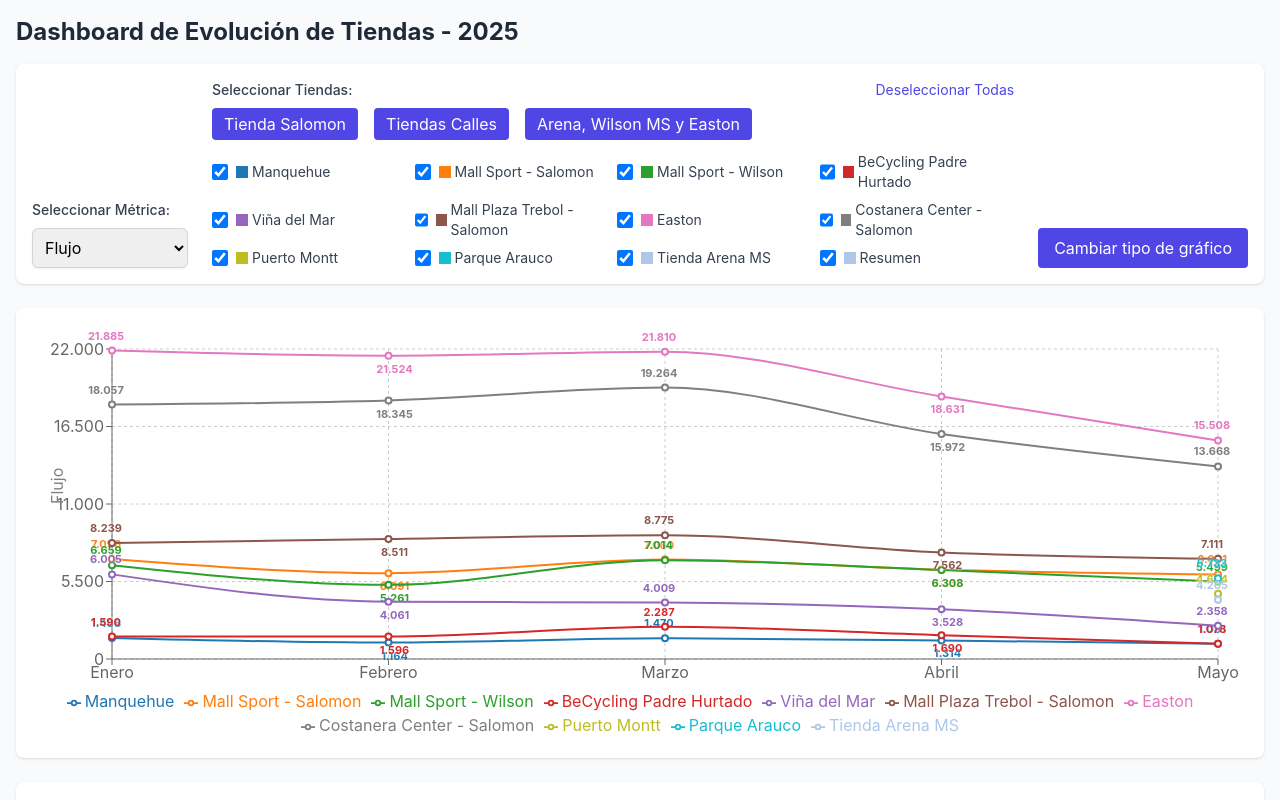
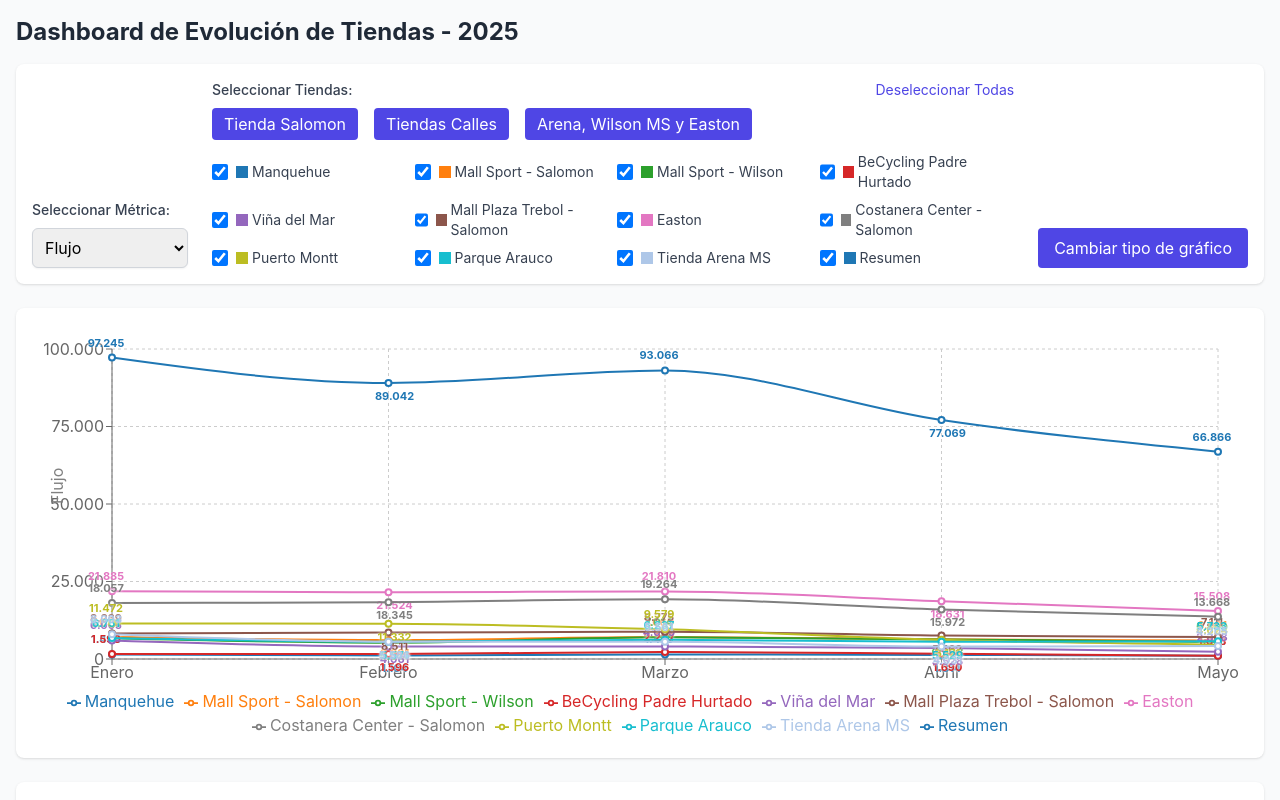
Before and after one commit to NandoPls/Graficos, a React (Create React App) app: page / in a window 1280 px wide. Shown: the top 800 px of the page. Built offline with nearby package versions, Linux system fonts and the light colour scheme.

Commit message:
Actualiza datos de mayo 2025 again

```diff
--- a/src/storeData.js
+++ b/src/storeData.js
@@ -79,22 +79,44 @@ export const initialStoreData = [
       { month: 'Mayo', flujo: 13668, boletas: 671, conversion: 4.9 }
     ]
   },
-  {
+    {
     name: "Puerto Montt",
     data: [
+      { month: 'Enero', flujo: 11472, boletas: 553, conversion: 4.8 },
+      { month: 'Febrero', flujo: 11332, boletas: 456, conversion: 4.0 },
+      { month: 'Marzo', flujo: 9579, boletas: 420, conversion: 4.4 },
+      { month: 'Abril', flujo: 6171, boletas: 242, conversion: 3.9 },
       { month: 'Mayo', flujo: 4624, boletas: 219, conversion: 4.7 }
     ]
   },
   {
     name: "Parque Arauco",
     data: [
+      { month: 'Enero', flujo: 6751, boletas: 629, conversion: 9.3 },
+      { month: 'Febrero', flujo: 5571, boletas: 491, conversion: 8.8 },
+      { month: 'Marzo', flujo: 6237, boletas: 526, conversion: 8.4 },
+      { month: 'Abril', flujo: 5529, boletas: 566, conversion: 10.2 },
       { month: 'Mayo', flujo: 5733, boletas: 470, conversion: 8.2 }
     ]
   },
   {
     name: "Tienda Arena MS",
     data: [
+      { month: 'Enero', flujo: 8003, boletas: 959, conversion: 12.0 },
+      { month: 'Febrero', flujo: 5586, boletas: 634, conversion: 11.3 },
+      { month: 'Marzo', flujo: 5561, boletas: 791, conversion: 14.2 },
+      { month: 'Abril', flujo: 4031, boletas: 549, conversion: 13.6 },
       { month: 'Mayo', flujo: 4205, boletas: 707, conversion: 16.8 }
+    ]
+  },
+    {
+    name: "Resumen",
+    data: [
+      { month: 'Enero', flujo: 97245, boletas: 7896, conversion: 8.12 },
+      { month: 'Febrero', flujo: 89042, boletas: 6466, conversion: 7.26 },
+      { month: 'Marzo', flujo: 93066, boletas: 7306, conversion: 7.85 },
+      { month: 'Abril', flujo: 77069, boletas: 6626, conversion: 8.60 },
+      { month: 'Mayo', flujo: 66866, boletas: 5433, conversion: 8.13 }
     ]
   }
 ];
```
